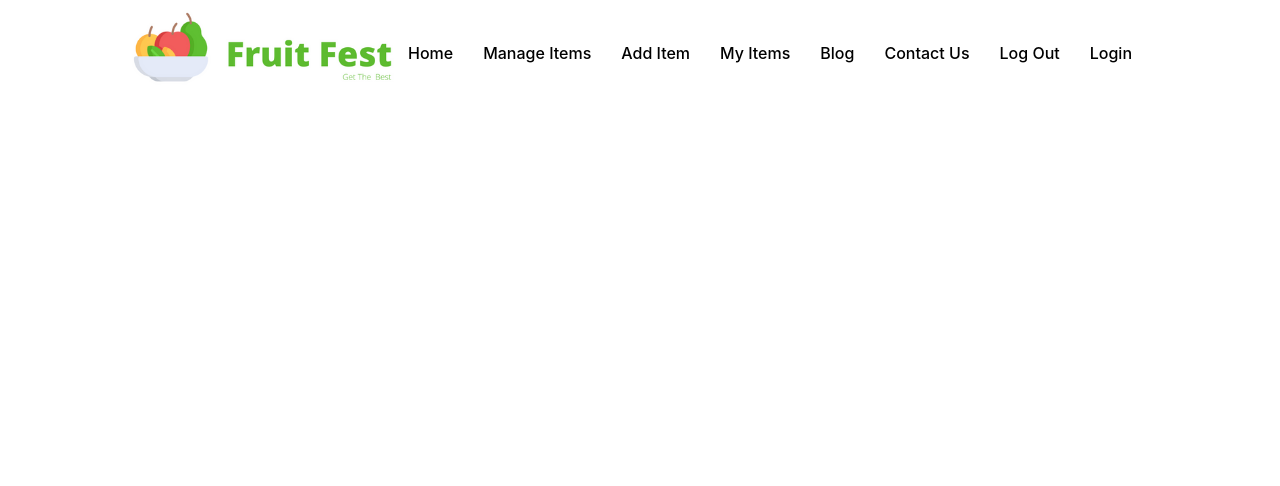
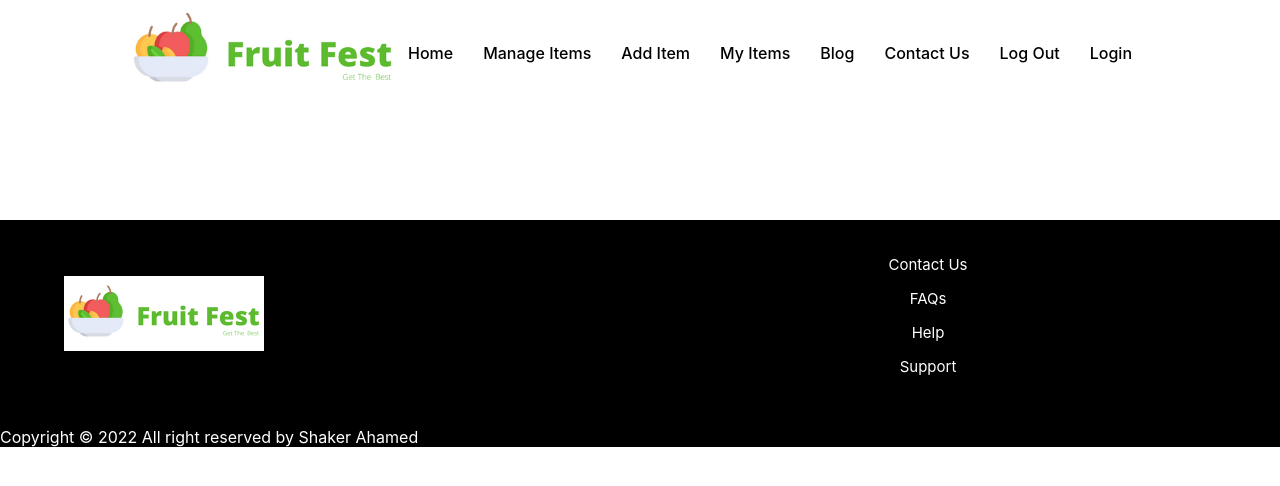
Before and after one commit to shakerscode/fruit-fest-web-app, a React (Create React App) app: page / in a window 1280 px wide. Shown: the top 486 px of the page. Built offline with nearby package versions, Linux system fonts and the light colour scheme.

Commit message:
footer started

```diff
--- a/src/App.js
+++ b/src/App.js
@@ -1,11 +1,13 @@
 import logo from './logo.svg';
 import './App.css';
 import Navbar from './component/Shared/Navbar/Navbar';
+import Footer from './component/Shared/Footer/Footer';
 
 function App() {
   return (
     <div>
        <Navbar></Navbar>
+       <Footer></Footer>
     </div>
   );
 }
--- /dev/null
+++ b/src/component/Shared/Footer/Footer.css
@@ -0,0 +1,31 @@
+.footer-section{
+    margin-top: 10rem;
+    background-color: rgb(0, 0, 0);
+}
+.footer-info{
+    display: grid;
+    grid-template-columns: 1fr 1fr;
+    align-items: center;
+    justify-content: center;
+    width: 90%;
+    margin: auto;
+}
+.footer-img img{
+    width: 200px;
+}
+.footer-text{
+    color: white;
+    text-align: center;
+    padding: 20px;
+}
+.footer-text p{
+    cursor: pointer;
+    font-size: 15px;
+}
+.footer-text p:hover{
+    color: rgb(80, 181, 31);
+}
+
+.footer-credit{
+    color: white;
+}
--- /dev/null
+++ b/src/component/Shared/Footer/Footer.js
@@ -0,0 +1,34 @@
+import React from 'react';
+import logo from '../../../Images/Fruit Fest Logo.png';
+import { } from '@heroicons/react/solid/package.json'
+import './Footer.css'
+
+const Footer = () => {
+    return (
+        <div className='footer-section'>
+          <div className='footer-info'>
+          <div className='footer-img'>
+           <img src={logo} alt="" />
+           </div>
+           <div className='footer-text'>
+               <p>Contact Us</p>
+               <p>FAQs</p>
+               <p>Help</p>
+               <p>Support</p>
+           </div>
+          </div>
+          <div className='footer-bottom'>
+              <div className='footer-credit'>
+                  <p>
+                      Copyright &copy; {new Date().getFullYear()} All right reserved by Shaker Ahamed
+                  </p>
+              </div>
+              <div className='footer-social'>
+
+              </div>
+          </div>
+        </div>
+    );
+};
+
+export default Footer;
```
